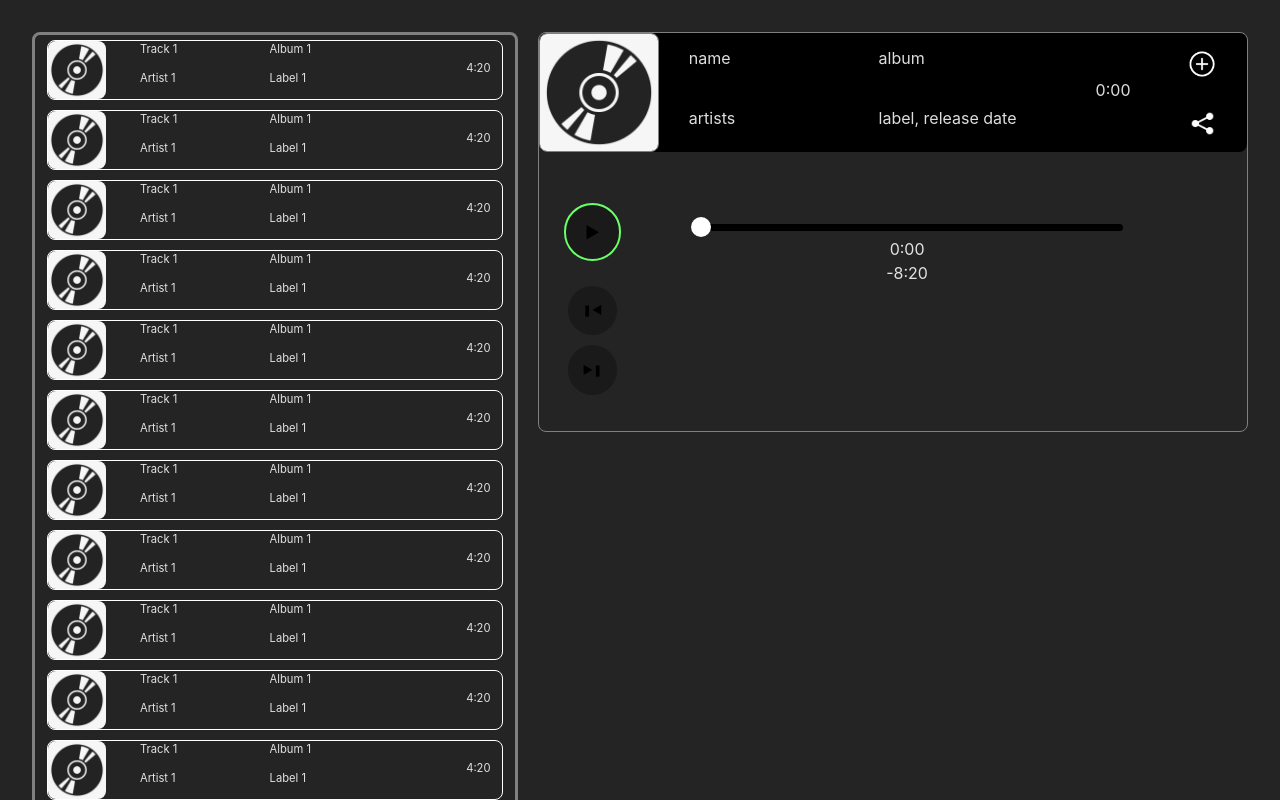
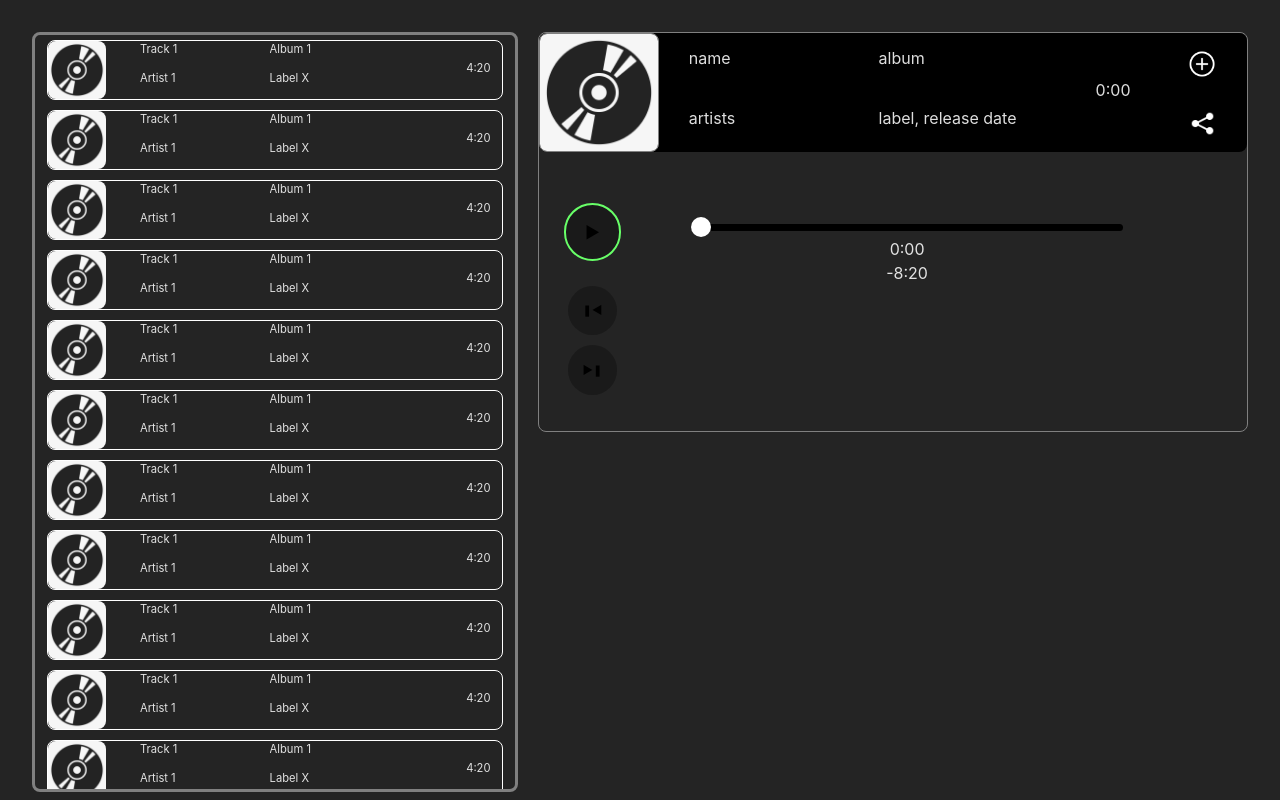
Before and after one commit to Atwan-Sha/spotify-dj-app, a React (Vite) app in the folder dj-app/: page / in a window 1280 px wide. Shown: the top 800 px of the page. Built offline with nearby package versions, Linux system fonts and the light colour scheme; no server answers.

Commit message:
fix lazy-load/render async bug

```diff
--- a/dj-app/src/App.tsx
+++ b/dj-app/src/App.tsx
@@ -8,7 +8,7 @@ import Player from './player/Player.tsx'
 export default function App() {
 
   const [token, setToken] = useState(
-    'BQC3P1nbYNYAwHG2l0N-fHnpi4ArbS0eL2d0cRWPTiswUFrL48yCZGX67A3RlOc510kwDUqlr5bwsUFRecXikPc8xAHCMrAoh4SoS5I4FY7Ith7EoZt0hLmCUK_YZwUyWte-H_vuy7i8AeF4GDlAR9wFh26X3Cynn7wJfNYUuQ5azdetKAhueKKctEFdxgboCHYZ-lCfZ49bIT4d3PQCqfbgveekGqHfL_oj6woR1HAoRSH9'
+    'BQDhAL0nU1CSOTbyiRyUuxXEKw9ecftR7-3ZCgPKawdVeZOl5sat5e0CHNQoUnqyFCpJDgrK71Mcg8AdFlkTA3q3D7amikd8uXoA54_1hqMeHcyjFyThx3vxS7fXwdNCU3LIThGN9UKy6TghOSkvPYsr3Sn_2hWtg4Nq2jCWhDtEm_QheE_RptlkuEiGyeRMQM0bO73QHhrI1Zh5XglBwQQP3V1JWZxhX2xtCEp4qF-uXWIb'
   )
 
   return (
--- a/dj-app/src/playlist/Playlist.tsx
+++ b/dj-app/src/playlist/Playlist.tsx
@@ -5,7 +5,7 @@ import Track from './Track.tsx'
 
 //* TEST DATA
 const testTrackArr = [
-  { id: 'xxxx', cover: placeholder, name: 'Track 1', artists: 'Artist 1', album: 'Album 1', albumID: '----', label: 'Label 1', duration: '4:20' },
+  { id: 'xxxx', cover: placeholder, name: 'Track 1', artists: 'Artist 1', album: 'Album 1', albumID: null, label: 'Label X', duration: '4:20' },
   { id: 'xxxx', cover: placeholder, name: 'Track 2', artists: 'Artist 2', album: 'Album 2', albumID: '----', label: 'Label 2', duration: '4:22' },
   { id: 'xxxx', cover: placeholder, name: 'Track 3', artists: 'Artist 3', album: 'Album 3', albumID: '----', label: 'Label 3', duration: '4:23' },
 ]
@@ -121,11 +121,6 @@ export default function Playlist({ token }: { token: string }) {
     return albumData.label
   }
 
-  // function fetchLabel() {
-  //   console.log('visible')
-  //   return 'ABCDE'
-  // }
-
   return (
     <>
       <div id="playlist">
--- a/dj-app/src/playlist/Track.tsx
+++ b/dj-app/src/playlist/Track.tsx
@@ -2,20 +2,17 @@ import { useState, useEffect, useRef } from 'react'
 
 export default function Track({ data, playTrack, fetchLabel, id }: { data: any, playTrack: Function, fetchLabel: Function, id: number }) {
   // console.log('TRACK STATE', data)
+  // console.log('RENDER TRACK', id)
   // const [metadata, setMetadata] = useState(data)
   const [label, setLabel] = useState(data.label)
   const elementRef = useRef<HTMLDivElement>(null)
-  const albumIDRef = useRef<string | undefined>()
 
   useEffect(() => {
-    albumIDRef.current = data.albumID
-  }, [data.albumID])
+    if (!data.albumID) return
 
-  useEffect(() => {
     const observer = new IntersectionObserver(async ([entry]) => {
       if (entry.isIntersecting) {
-        // console.log(await fetchLabel(data.albumID))
-        setLabel(await fetchLabel(albumIDRef.current))
+        setLabel(await fetchLabel(data.albumID))
         if (elementRef.current) observer.unobserve(elementRef.current)
       }
       console.log(entry.isIntersecting, id)
@@ -26,7 +23,7 @@ export default function Track({ data, playTrack, fetchLabel, id }: { data: any,
     return () => {
       observer.disconnect()
     }
-  }, [])
+  }, [data.albumID])
 
 
   return (
--- a/dj-app/src/styles/Playlist.sass
+++ b/dj-app/src/styles/Playlist.sass
@@ -8,7 +8,7 @@
     flex-direction: column
     align-items: center
     width: 500px
-    height: 1000px
+    height: 95vh
     margin-right: 20px
     border: 3px solid grey
     border-radius: 8px
```
